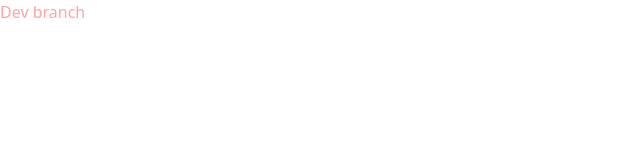
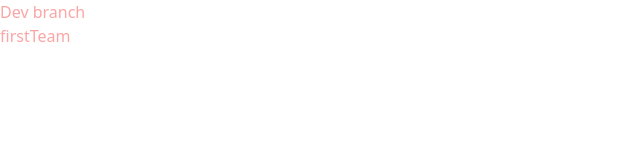
Before and after one commit to competitivebidding/frontend, a React (Create React App) app: page / in a window 1280 px wide. Shown: the top 160 px of the page, without its empty margins (0-640 px from the left). Built offline with nearby package versions, Linux system fonts and the light colour scheme.

Commit message:
trying create firstTeam branch

```diff
--- a/src/components/app/App.jsx
+++ b/src/components/app/App.jsx
@@ -6,7 +6,7 @@ const App = () => {
     <div className="text-red-300">
       Dev branch
       <div className="">
-
+        firstTeam
       </div>
       <div className="">
 
```
